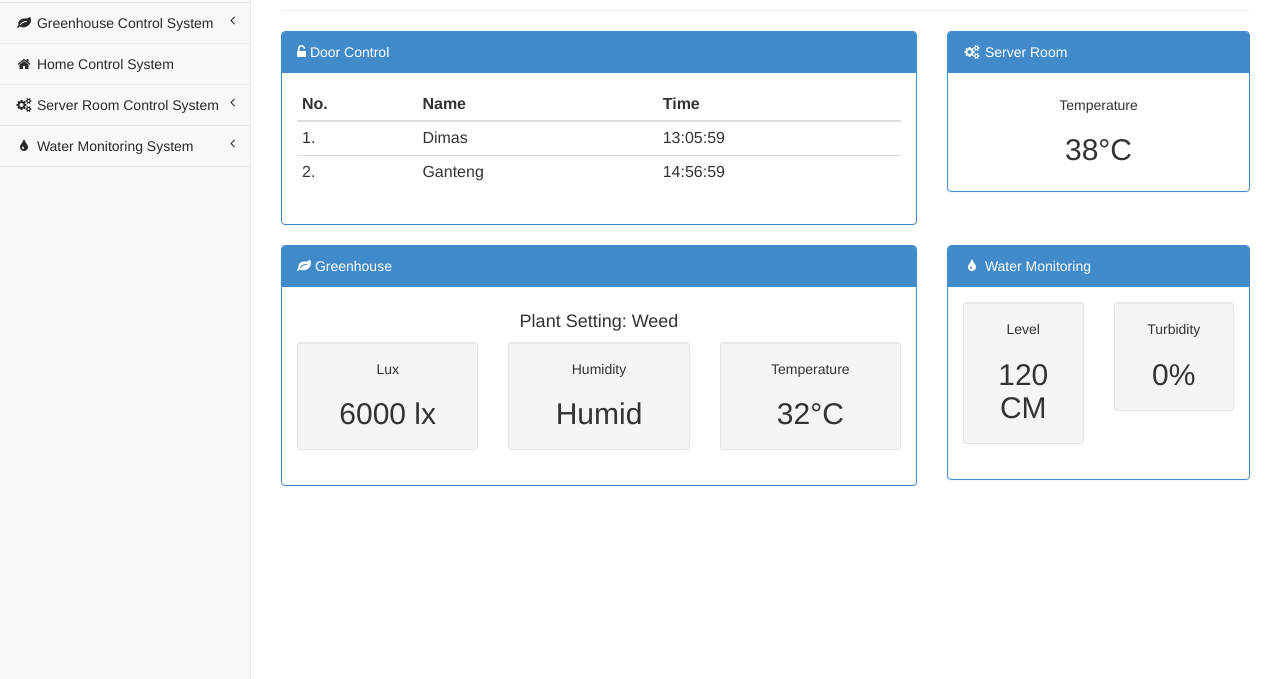
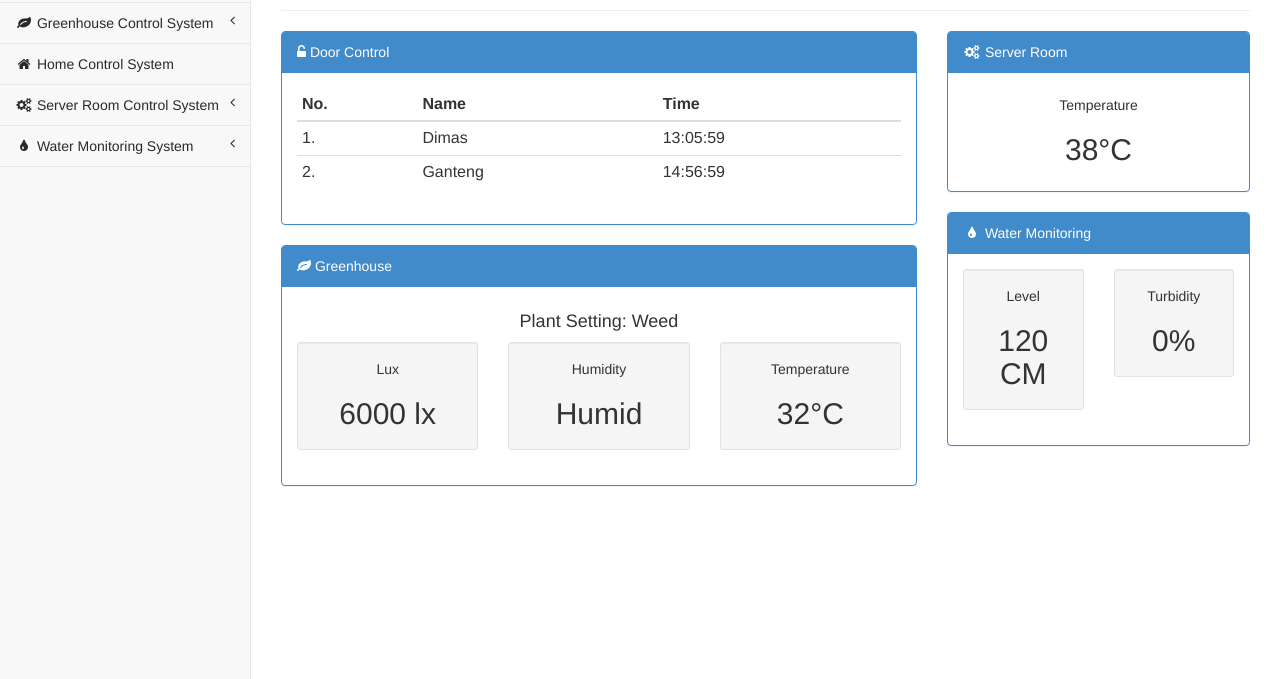
Before and after one commit to mlutfib/BiotechProject, a CodeIgniter app: page / in a window 1280 px wide. Shown: the part 130-809 px from the top of the page. Run offline with CodeIgniter, Linux system fonts and the light colour scheme; some libraries are stand-ins or nearby versions.

Commit message:
Nesting column

```diff
--- a/BiotechWeb/application/views/dashboard.php
+++ b/BiotechWeb/application/views/dashboard.php
@@ -8,6 +8,8 @@
 	</div>
 	<div class="row">
 		<div class="col-sm-8">
+			<div class="row">
+				<div class="col-sm-12">
 					<div class="panel panel-primary">
 						<div class="panel-heading">
 							<i class="fa fa-unlock-alt"></i> Door Control
@@ -39,20 +41,9 @@
 						</div>
 					</div>
 				</div>
-		<div class="col-sm-4">
-			<div class="panel panel-primary">
-				<div class="panel-heading">
-					<i class="fa fa-cogs fa-fw"></i> Server Room
-				</div>
-				<div class="panel-body text-center">
-					<h5>Temperature</h5>
-					<h2>38&deg;C</h2>
-				</div>
-			</div>
-		</div>
 			</div>
 			<div class="row">
-		<div class="col-sm-8">
+				<div class="col-sm-12">
 					<div class="panel panel-primary">
 						<div class="panel-heading">
 							<i class="fa fa-leaf"></i> Greenhouse
@@ -82,7 +73,24 @@
 						</div>
 					</div>
 				</div>
+			</div>
+		</div>
 		<div class="col-sm-4">
+			<div class="row">
+				<div class="col-sm-12">
+					<div class="panel panel-primary">
+						<div class="panel-heading">
+							<i class="fa fa-cogs fa-fw"></i> Server Room
+						</div>
+						<div class="panel-body text-center">
+							<h5>Temperature</h5>
+							<h2>38&deg;C</h2>
+						</div>
+					</div>
+				</div>
+			</div>
+			<div class="row">
+				<div class="col-sm-12">
 					<div class="panel panel-primary">
 						<div class="panel-heading">
 							<i class="fa fa-tint fa-fw"></i> Water Monitoring
@@ -107,3 +115,5 @@
 				</div>
 			</div>
 		</div>
+	</div>
+</div>
```
Lines whose indentation alone changed are shown as unchanged.
